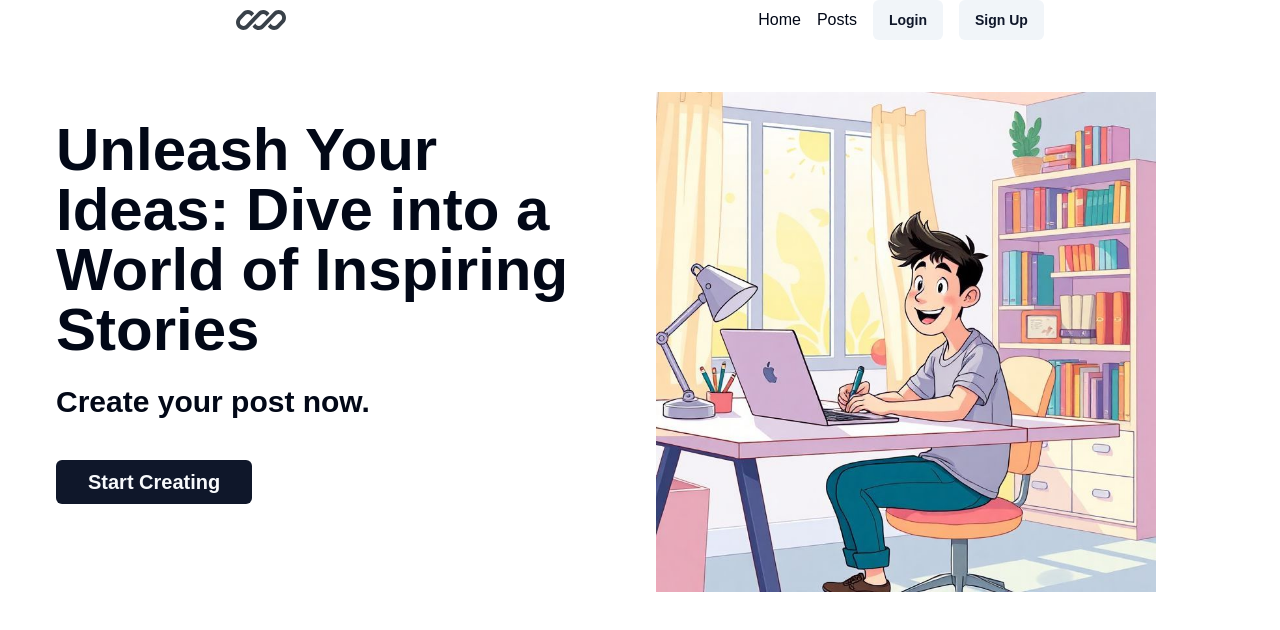
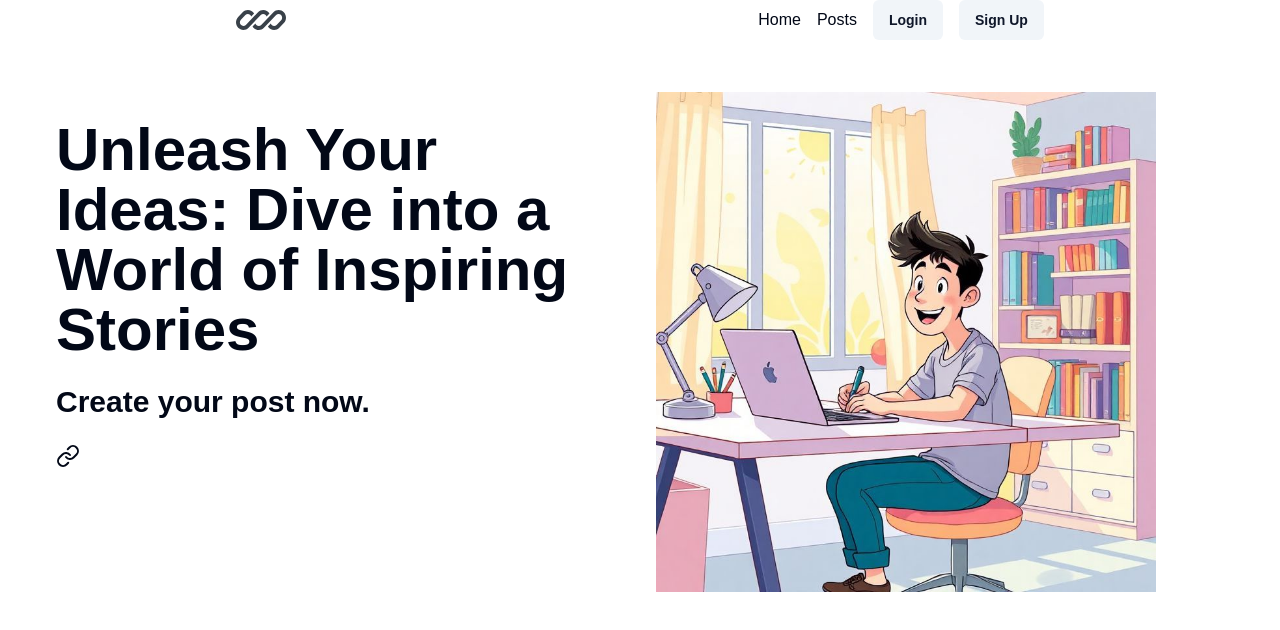
Before and after one commit to Rupak182/story-web2, a Next.js app: page / in a window 1280 px wide. Shown: the top 630 px of the page. Built offline with nearby package versions, Linux system fonts and the light colour scheme; no server answers.

Commit message:
more fixes

```diff
--- a/src/app/page.tsx
+++ b/src/app/page.tsx
@@ -1,4 +1,5 @@
 import { Button } from "@/components/ui/button";
+import { Link } from "lucide-react";
 import Image from "next/image";
 
 export default function Home() {
@@ -8,7 +9,7 @@ export default function Home() {
       <div className="content w-1/2 p-10 flex gap-6 flex-col px-14 ">
         <h1 className="text-6xl font-bold ">Unleash Your Ideas: Dive into a World of Inspiring Stories</h1>
         <h2 className="text-3xl font-semibold">Create your post now. </h2>
-        <Button size={"lg"} className="w-fit mt-4 text-xl font-bold ">Start Creating  </Button>
+        <Link href="/create-post"><Button size={"lg"} className="w-fit mt-4 text-xl font-bold ">Start Creating </Button></Link>
       </div >
       <div className="p-3 w-1/2">
       <Image src="/hero.jpeg" alt="hero" width={500} height={500} className="object-contain "/>
```
